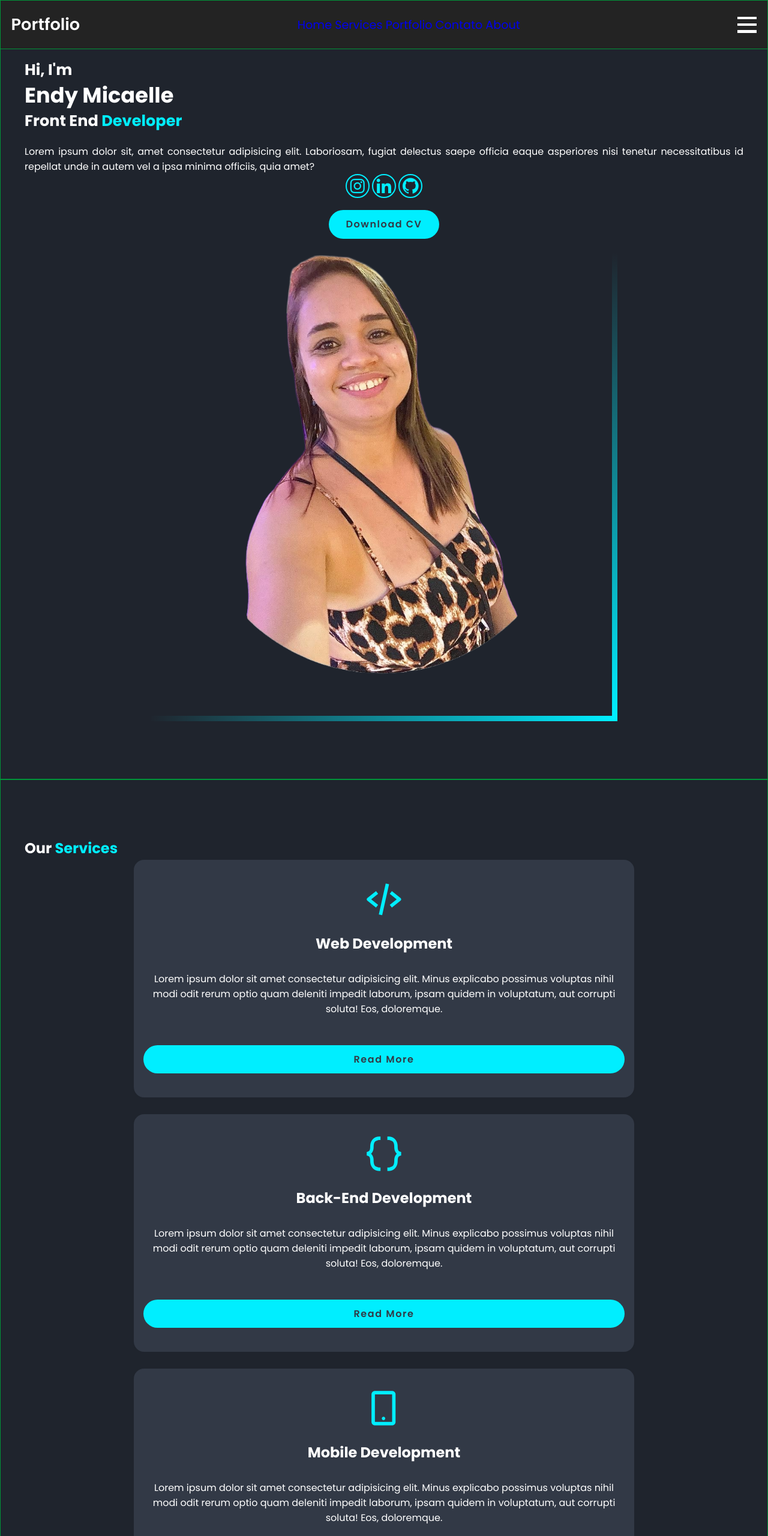
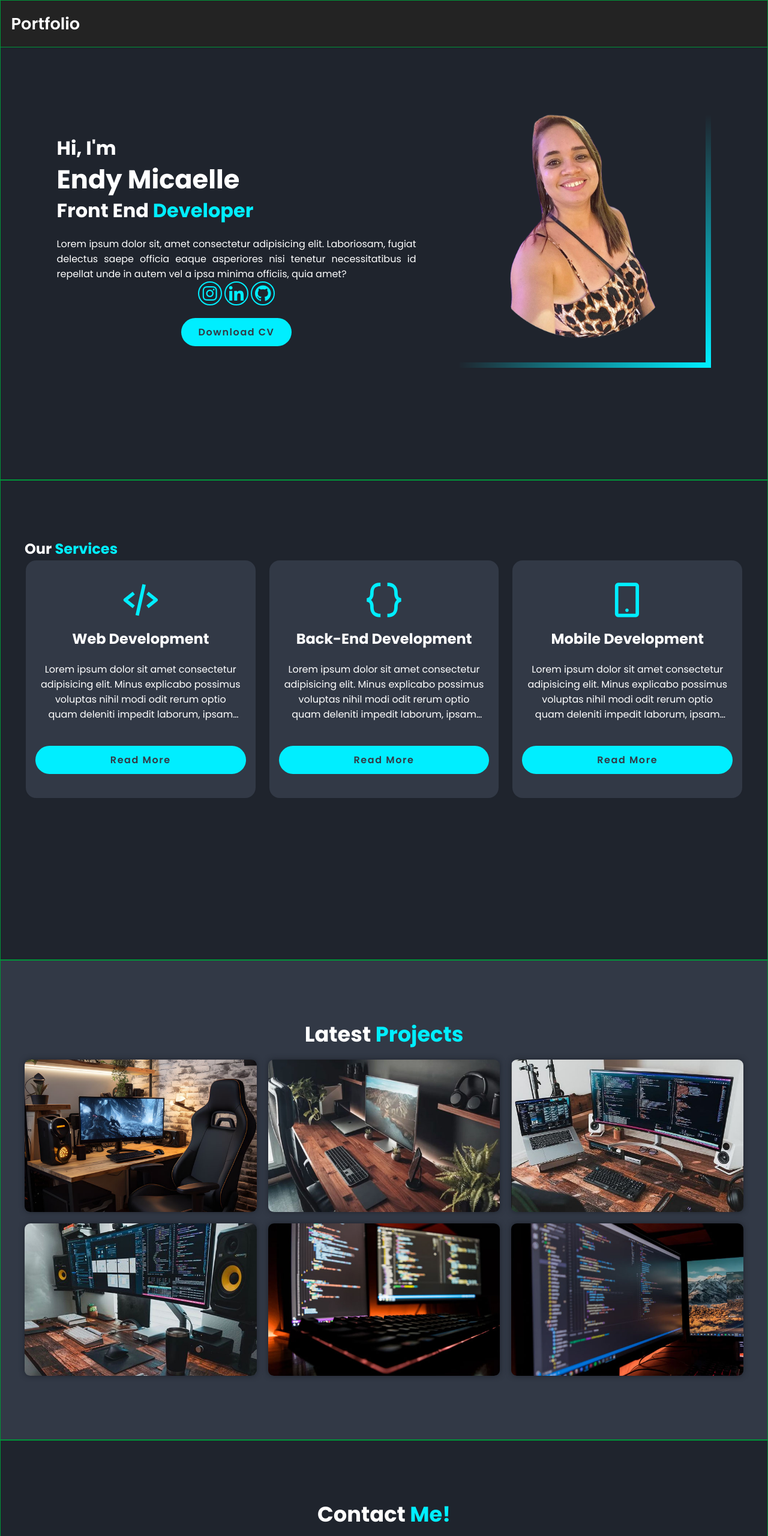
Before and after one commit to EndyMicaelle/portfolio-web, a plain HTML site: page index.html in a window 1280 px wide. Shown: the top 2560 px of the page at 60% size. Drawn offline with nearby package versions, Linux system fonts and the light colour scheme.

Commit message:
finalização media sorcie

```diff
--- a/style.css
+++ b/style.css
@@ -451,6 +451,44 @@ footer {
 
 /*** Medium (md): Tablet ***/
 @media (min-width: 768px) {
+    .menu-hamburguer {
+        display: none; /* coloca de volta o menu */
+    }
+
+    .nav-responsive, .nav-responsive a {
+        display: none; /*some os links */
+    }
+
+    .home, .about {
+        flex-direction: row; /* em linha para tablet */
+        justify-content: space-evenly;
+    }
+
+    .home-img, .about-img {
+        max-width: 35%;
+    }
+
+    .home-content, .about-content {
+        width: 50%;
+    }
+
+    /*.services-container {
+        flex-direction: column;
+        align-items: center;
+    }*/
+
+    .services-box{
+        width: 60%;
+        margin-bottom: 2rem;
+    }
+
+    .portfolio-container {
+        grid-template-columns: auto auto; /* trs colunas que se ajustam e integram tamanho */
+    }
+
+    form .input-box input {
+        width: 49;
+    }
 
     header {
         background-color: var(--color-03);
@@ -459,6 +497,15 @@ footer {
 
 /*** Large (lg): Notbook ***/
 @media (min-width: 992px) {
+    /*.home-img .about-img {
+        max-width: 35%;
+    }*/
+
+    .services-container {
+        flex-direction: row;
+        gap: 1.2rem;
+    }
+
 
     header {
         background-color: var(--color-04);
@@ -467,6 +514,21 @@ footer {
 
 /*** Extra Large (xl): Desktop ***/
 @media (min-width: 1200px) {
+    .home-img .about-img {
+        max-width: 25%;
+    }
+
+    .home-content h1 {
+        font-size: 2.7rem;
+    }
+
+    .home-content h3 {
+        font-size: 2rem;
+    }
+
+    .portfolio-container {
+        grid-template-columns: auto auto auto; /* trs colunas que se ajustam e integram tamanho */
+    }
 
     header {
         background-color: var(--color-05);
```
